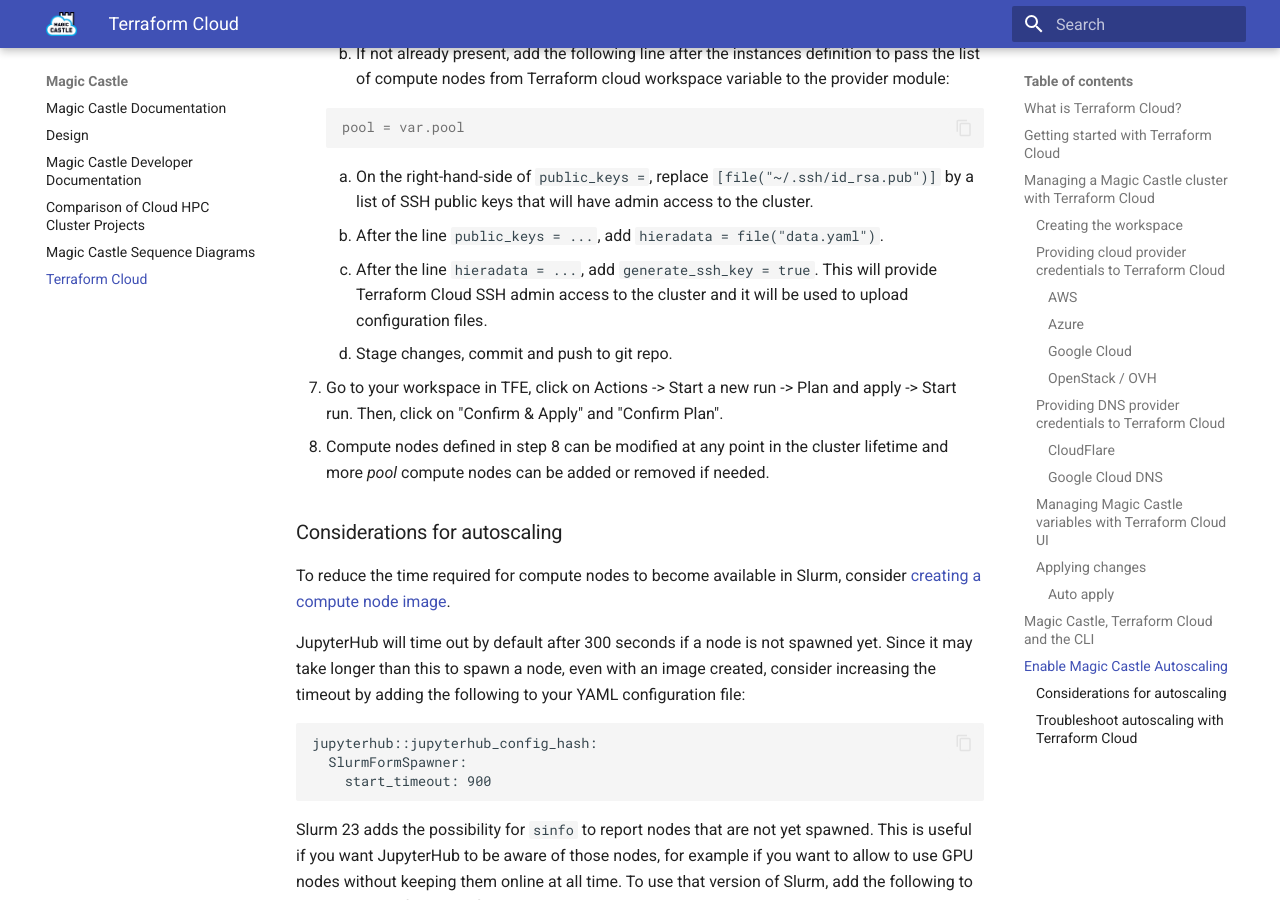
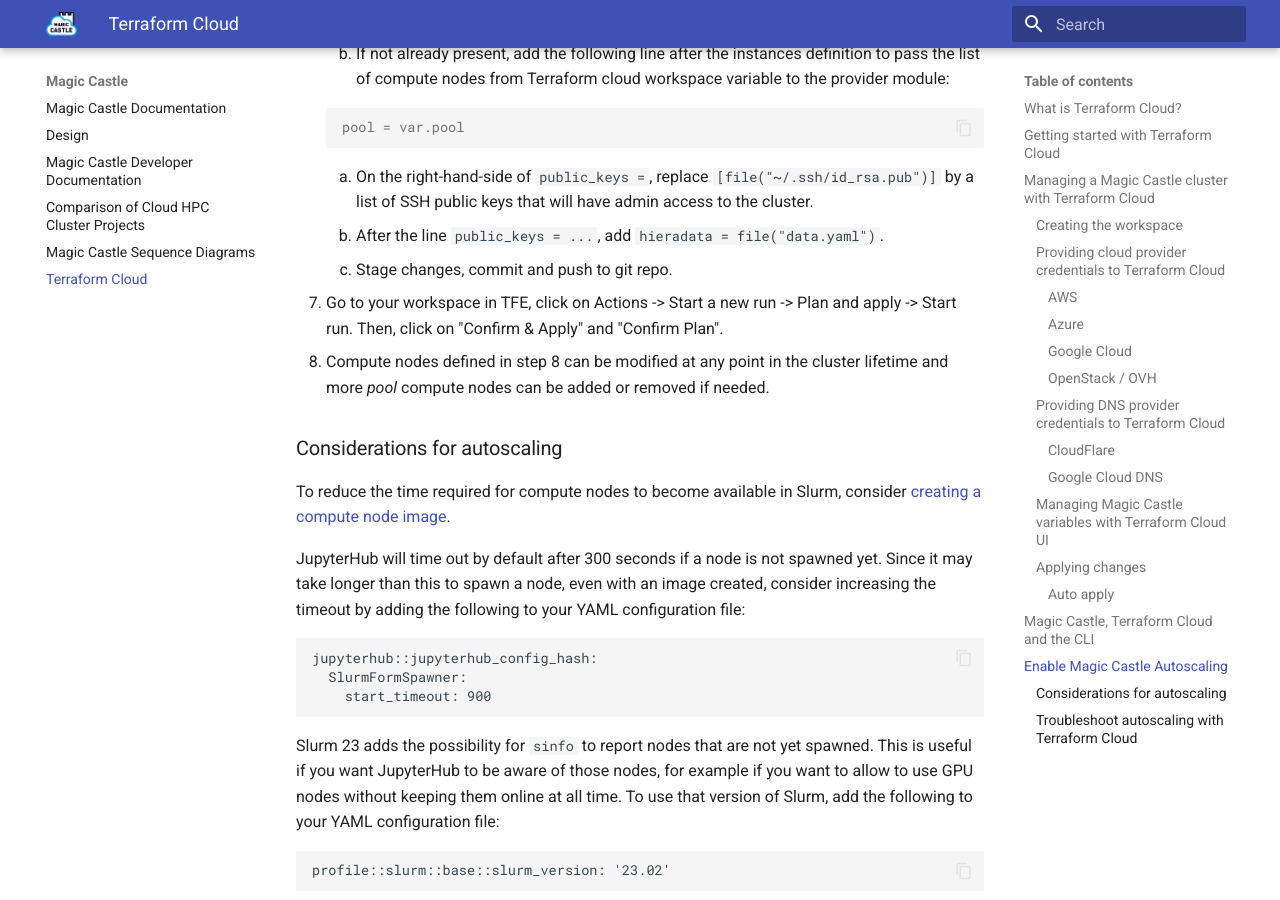
Before and after one commit to ComputeCanada/magic_castle, an MkDocs documentation site: the page built from docs/terraform_cloud.md, in a window 1280 px wide and 900 px high, scrolled down 6104 px. Built offline with MkDocs 1.6.1 and Material for MkDocs 9.7.7, drawn with Linux system fonts in a browser that asks for light colours.

Commit message:
Replace generate_ssh_key by a tf user with limited permissions

```diff
--- a/docs/terraform_cloud.md
+++ b/docs/terraform_cloud.md
@@ -291,10 +291,7 @@
       4. On the right-hand-side of `public_keys = `, replace `[file("~/.ssh/id_rsa.pub")]`
       by a list of SSH public keys that will have admin access to the cluster.
       5. After the line `public_keys = ...`, add `hieradata = file("data.yaml")`.
-      6. After the line `hieradata = ...`, add `generate_ssh_key = true`. This will provide
-      Terraform Cloud SSH admin access to the cluster and it will be used to upload configuration
-      files.
-      7. Stage changes, commit and push to git repo.
+      6. Stage changes, commit and push to git repo.
 
 9. Go to your workspace in TFE, click on Actions -> Start a new run -> Plan and apply -> Start run.
 Then, click on "Confirm & Apply" and "Confirm Plan".
```
Also changed, not shown: docs/README.md (+0 -33 lines), docs/design.md (+0 -2 lines), 8 other files.
